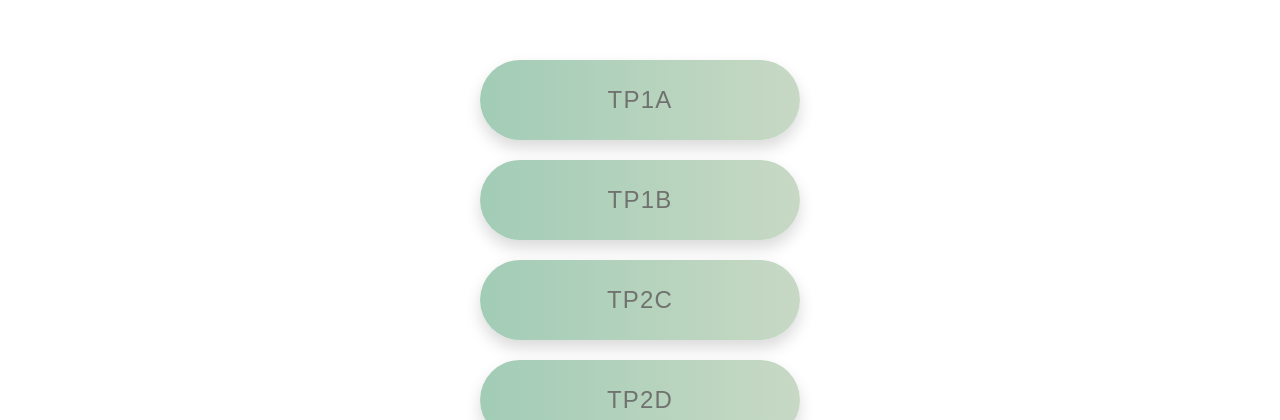
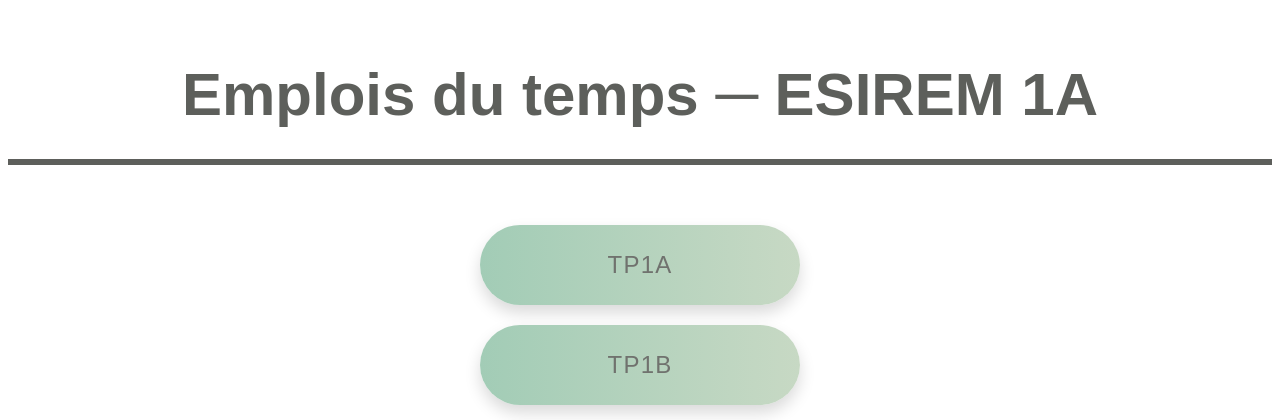
Before and after one commit to Firmin-ESIREM/edt-web, a Flask app: page / in a window 1280 px wide. Shown: the top 420 px of the page. Run offline with Flask 2, Linux system fonts and the light colour scheme.

Commit message:
Cosmetic changes

```diff
--- a/static/style.css
+++ b/static/style.css
@@ -62,3 +62,13 @@
         color: #FFF;
     }
 }
+
+h1 {
+    color: #5d5f5b;
+    font-family: sans-serif;
+    text-align: center;
+    padding-bottom: 30px;
+    margin-bottom: 60px;
+    font-size: 60px;
+    border-bottom: solid #5d5f5b 6px;
+}
--- a/templates/index.j2
+++ b/templates/index.j2
@@ -10,6 +10,7 @@
 </head>
 <body>
     <div class="centerbuttons">
+        <h1>Emplois du temps ─ ESIREM 1A</h1>
         {% for item in elements %}
             <a href="edt/?group={{ item.name }}"><button>{{ item.name }}</button></a>
         {% endfor %}
```
